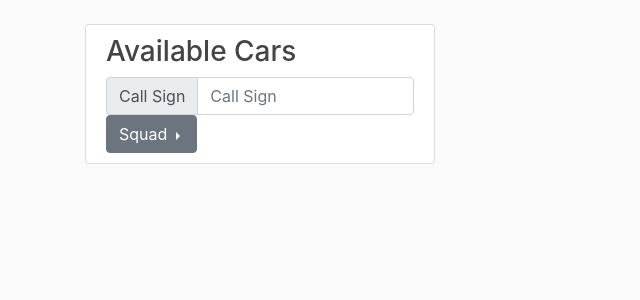
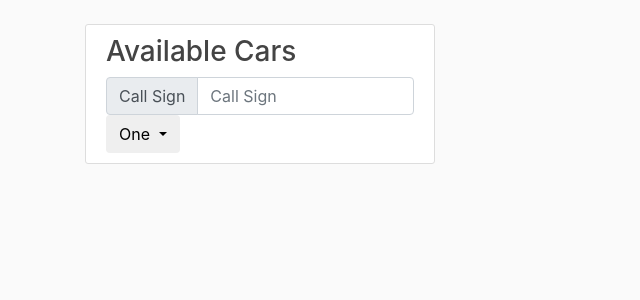
Before and after one commit to tdhillon-552/vTrakproj, a Django app: page /about in a window 1280 px wide. Shown: the part 56-356 px from the top of the page, without its empty margins (0-640 px from the left). Run offline with Django 3.2, Linux system fonts and the light colour scheme; data comes from the database, SQL or seed files in the repository; some libraries are stand-ins or nearby versions.

Commit message:
added about page for testing the squad info

```diff
--- a/vTrak/templates/vTrak/about.html
+++ b/vTrak/templates/vTrak/about.html
@@ -12,16 +12,13 @@
                                 </div>
                                 <input type="text" class="form-control" placeholder="Call Sign" aria-label="" aria-describedby="basic-addon1">
                             </div>
-
-                            <div class="btn-group dropright">
-                                <button type="button" class="btn btn-secondary dropdown-toggle" data-toggle="dropdown" aria-haspopup="true" aria-expanded="false">
-                                        Squad
-                                </button>
-                                <div class="dropdown-menu" x-placement="right-start" style="position: absolute; transform: translate3d(111px, 0px, 0px); top: 0px; left: 0px; will-change: transform;">
-                                    {% for squad in Squadinfo %}
-                                        <a class="dropdown-item" href="{{ squad.squad }}">{{squad.squad_desc}}</a>
-                                    {% endfor %}
-                                </div>
+                            <div class="input-group-btn select" id="select1">
+                                 <button type="button" class="btn btn-default dropdown-toggle" data-toggle="dropdown" aria-expanded="false"><span class="selected">One</span> <span class="caret"></span></button>
+                                    <ul class="dropdown-menu option" role="menu">
+                                        {% for squad in Squadinfo %}
+                                        <li id="{{ squad.id }}"><a href="#">{{squad.squad_desc}}</a></li>
+                                        {% endfor %}
+                                    </ul>
                             </div>
                         </form>
                     </ul>
```
